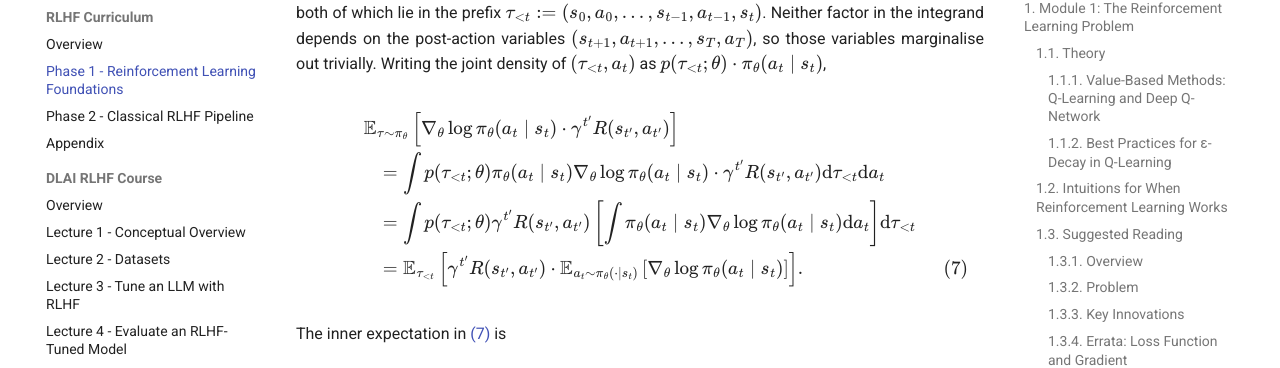
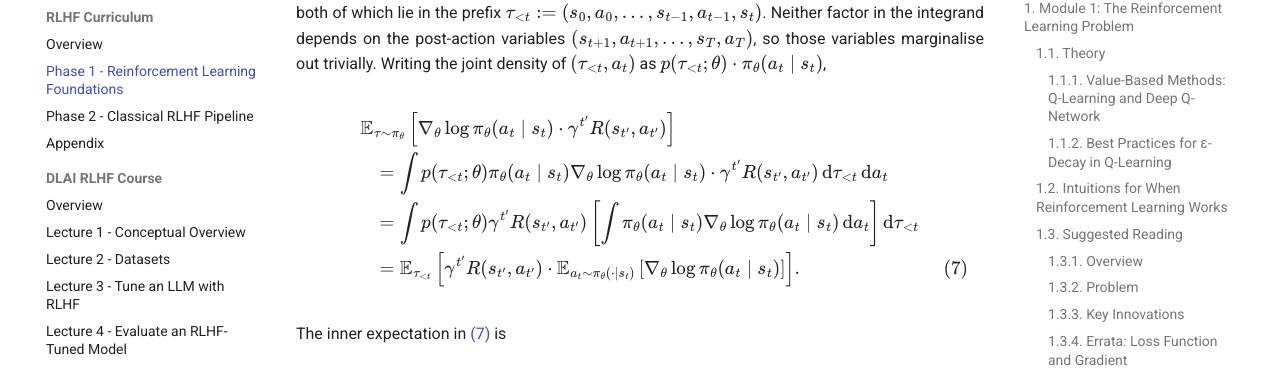
Before and after one commit to nhan-dam/nhan-dam.github.io, an MkDocs documentation site: the page built from docs/rlhf/curriculum/phase01.md, in a window 1280 px wide and 900 px high, scrolled down 18038 px. Shown: the part 148-516 px from the top of the window. Built offline with MkDocs 1.6.1 and Material for MkDocs 9.7.7, drawn with Linux system fonts in a browser that asks for light colours; comment, search, counter and statistics services are not loaded; some of the changed text lies outside the part shown.

Commit message:
fix fine spaces in equations

```diff
--- a/docs/rlhf/curriculum/phase01.md
+++ b/docs/rlhf/curriculum/phase01.md
@@ -165,7 +165,7 @@
 $\quad$ Sample mini-batch of $k$ transitions from $D$<br>
 $\quad$ **for each** transition $(s, a, r, s')$:<br>
 $\quad\quad$ $y \leftarrow r + \gamma \max_{a'} Q(s', a'; \theta^-)$ *// frozen target network*<br>
-$\quad$ $\mathcal{L} \leftarrow \mathrm{MSE}(Q(s, a; \theta),\, y)$<br>
+$\quad$ $\mathcal{L} \leftarrow \mathrm{MSE}(Q(s, a; \theta), y)$<br>
 $\quad$ Update $\theta$ via gradient descent on $\mathcal{L}$<br>
 $\quad$ Every $C$ steps: $\theta^- \leftarrow \theta$ *// periodic hard copy*
 
@@ -189,7 +189,7 @@
 
 Exponential decay is generally preferred over linear decay. Because exponential decay reduces ε multiplicatively each episode,
 
-$$\varepsilon \leftarrow \max(\varepsilon_{\min},\ \varepsilon \cdot \lambda),$$
+$$\varepsilon \leftarrow \max(\varepsilon_{\min}, \varepsilon \cdot \lambda),$$
 
 where $\lambda \in (0, 1)$ is the decay rate (e.g. $\lambda = 0.9995$), it frontloads exploration into the early phase of training, where the Q-table is largely uninformed and random actions are most valuable. Linear decay, by contrast, reduces exploration at a constant rate regardless of how much the agent has already learnt, which can leave the agent over-exploring in later episodes when exploitation would be more productive.
 
@@ -254,7 +254,7 @@
 
 **Relationship between $L_i$ and $\tilde{L}_i$.** Let $\bar{y}_i = \mathbb{E}_{s'}[y_i \mid s,a,r]$. Expanding the inner expectation of $\tilde{L}_i$ by adding and subtracting $\bar{y}_i$ yields
 
-$$\mathbb{E}_{s'}\left[(y_i - Q)^2\right] = \mathbb{E}_{s'}\left[(y_i - \bar{y}_i)^2\right] + 2(\bar{y}_i - Q)\underbrace{\mathbb{E}_{s'}[y_i - \bar{y}_i]}_{=\,0} + (\bar{y}_i - Q)^2.$$
+$$\mathbb{E}_{s'}\left[(y_i - Q)^2\right] = \mathbb{E}_{s'}\left[(y_i - \bar{y}_i)^2\right] + 2(\bar{y}_i - Q)\underbrace{\mathbb{E}_{s'}[y_i - \bar{y}_i]}_{=0} + (\bar{y}_i - Q)^2.$$
 
 The cross-term vanishes since $\mathbb{E}_{s'}[y_i] = \bar{y}_i$ by definition. Taking the outer expectation over $(s,a,r)$,
 
@@ -272,7 +272,7 @@
 
 **Gradient derivation.** Applying the chain rule to a single sample with $\delta_i = y_i - Q(s,a;\theta_i)$,
 
-$$\nabla_{\theta_i} \delta_i^2 = 2\delta_i \cdot \nabla_{\theta_i} \delta_i = 2\delta_i \cdot \Bigl(\underbrace{\nabla_{\theta_i} y_i}_{=\,0} - \nabla_{\theta_i} Q(s,a;\theta_i)\Bigr).$$
+$$\nabla_{\theta_i} \delta_i^2 = 2\delta_i \cdot \nabla_{\theta_i} \delta_i = 2\delta_i \cdot \Bigl(\underbrace{\nabla_{\theta_i} y_i}_{=0} - \nabla_{\theta_i} Q(s,a;\theta_i)\Bigr).$$
 
 Since $y_i$ depends on $\theta_i^-$ rather than $\theta_i$, the first term vanishes. Taking the expectation over $(s,a,r,s')$,
 
@@ -380,7 +380,7 @@
 
 <span id="eq-J-integral"></span>
 
-$$J(\pi_\theta) = \mathbb{E}_{\tau \sim \pi_\theta}\left[\sum_{t=0}^T \gamma^t R(s_t, a_t)\right] = \int p(\tau;\theta) G(\tau) \mathrm{d}\tau, \tag{1}$$
+$$J(\pi_\theta) = \mathbb{E}_{\tau \sim \pi_\theta}\left[\sum_{t=0}^T \gamma^t R(s_t, a_t)\right] = \int p(\tau;\theta) G(\tau) \thinspace \mathrm{d}\tau, \tag{1}$$
 
 where $G(\tau) = \sum_{t=0}^T \gamma^t R(s_t, a_t)$ is the discounted return of trajectory $\tau = (s_0, a_0, s_1, a_1, \ldots, s_T, a_T)$. By the chain rule of probability, the trajectory density factors as
 
@@ -405,9 +405,9 @@
 $$
 \begin{align*}
 \nabla_\theta J(\pi_\theta)
-&= \nabla_\theta \int p(\tau;\theta) G(\tau) \mathrm{d}\tau \\
-&= \int \nabla_\theta\left[p(\tau;\theta) G(\tau)\right] \mathrm{d}\tau \\
-&= \int \nabla_\theta p(\tau;\theta) \cdot G(\tau) \mathrm{d}\tau,
+&= \nabla_\theta \int p(\tau;\theta) G(\tau) \thinspace \mathrm{d}\tau \\
+&= \int \nabla_\theta\left[p(\tau;\theta) G(\tau)\right] \thinspace \mathrm{d}\tau \\
+&= \int \nabla_\theta p(\tau;\theta) \cdot G(\tau) \thinspace \mathrm{d}\tau,
 \end{align*}
 $$
 
@@ -420,8 +420,8 @@
 $$
 \begin{align*}
 \nabla_\theta J(\pi_\theta)
-&= \int \nabla_\theta p(\tau;\theta) \cdot G(\tau) \mathrm{d}\tau \\
-&= \int p(\tau;\theta) \nabla_\theta \log p(\tau;\theta) \cdot G(\tau) \mathrm{d}\tau \\
+&= \int \nabla_\theta p(\tau;\theta) \cdot G(\tau) \thinspace \mathrm{d}\tau \\
+&= \int p(\tau;\theta) \nabla_\theta \log p(\tau;\theta) \cdot G(\tau) \thinspace \mathrm{d}\tau \\
 &= \mathbb{E}_{\tau \sim \pi_\theta}\left[\nabla_\theta \log p(\tau;\theta) \cdot G(\tau)\right]. \tag{3}
 \end{align*}
 $$
@@ -473,8 +473,8 @@
 $$
 \begin{align*}
 &\mathbb{E}_{\tau \sim \pi_\theta}\left[\nabla_\theta \log \pi_\theta(a_t \mid s_t) \cdot \gamma^{t'} R(s_{t'}, a_{t'})\right] \\
-&\quad= \int p(\tau_{\lt t};\theta) \pi_\theta(a_t \mid s_t) \nabla_\theta \log \pi_\theta(a_t \mid s_t) \cdot \gamma^{t'} R(s_{t'}, a_{t'}) \mathrm{d}\tau_{\lt t} \mathrm{d}a_t \\
-&\quad= \int p(\tau_{\lt t};\theta) \gamma^{t'} R(s_{t'}, a_{t'}) \left[\int \pi_\theta(a_t \mid s_t) \nabla_\theta \log \pi_\theta(a_t \mid s_t) \mathrm{d}a_t\right] \mathrm{d}\tau_{\lt t} \\
+&\quad= \int p(\tau_{\lt t};\theta) \pi_\theta(a_t \mid s_t) \nabla_\theta \log \pi_\theta(a_t \mid s_t) \cdot \gamma^{t'} R(s_{t'}, a_{t'}) \thinspace \mathrm{d}\tau_{\lt t} \thinspace \mathrm{d}a_t \\
+&\quad= \int p(\tau_{\lt t};\theta) \gamma^{t'} R(s_{t'}, a_{t'}) \left[\int \pi_\theta(a_t \mid s_t) \nabla_\theta \log \pi_\theta(a_t \mid s_t) \thinspace \mathrm{d}a_t\right] \thinspace \mathrm{d}\tau_{\lt t} \\
 &\quad= \mathbb{E}_{\tau_{\lt t}}\left[\gamma^{t'} R(s_{t'}, a_{t'}) \cdot \mathbb{E}_{a_t \sim \pi_\theta(\cdot \mid s_t)}\left[\nabla_\theta \log \pi_\theta(a_t \mid s_t)\right]\right]. \tag{7}
 \end{align*}
 $$
@@ -554,8 +554,8 @@
 $$
 \begin{align*}
 \mathbb{E}_{\tau \sim \pi_\theta}[f_t(s_t, a_t)]
-&= \int p(\tau;\theta) f_t(s_t, a_t) \mathrm{d}\tau \\
-&= \int f_t(s_t, a_t) \underbrace{\left[\int p(\tau;\theta) \mathrm{d}\tau_{\setminus (s_t, a_t)}\right]}_{p_t(s_t, a_t)} \mathrm{d}s_t \mathrm{d}a_t \\
+&= \int p(\tau;\theta) f_t(s_t, a_t) \thinspace \mathrm{d}\tau \\
+&= \int f_t(s_t, a_t) \underbrace{\left[\int p(\tau;\theta) \thinspace \mathrm{d}\tau_{\setminus (s_t, a_t)}\right]}_{p_t(s_t, a_t)} \thinspace \mathrm{d}s_t \thinspace \mathrm{d}a_t \\
 &= \mathbb{E}_{(s_t, a_t)}[f_t(s_t, a_t)], \tag{12}
 \end{align*}
 $$
@@ -703,7 +703,7 @@
 $\mathcal{L}(\theta)$ is a surrogate *objective*, not a loss in the minimisation sense: all three terms are oriented so that larger values correspond to better policies. Training therefore solves
 
 $$
-\max_{\theta}\ \mathcal{L}(\theta),
+\max_{\theta} \mathcal{L}(\theta),
 $$
 
 via stochastic gradient *ascent* on $\nabla_\theta \mathcal{L}(\theta)$ (equivalently, descent on $-\mathcal{L}(\theta)$).
```
Also changed, not shown: docs/rlhf/curriculum/appendix.md (+1 -1 lines).
